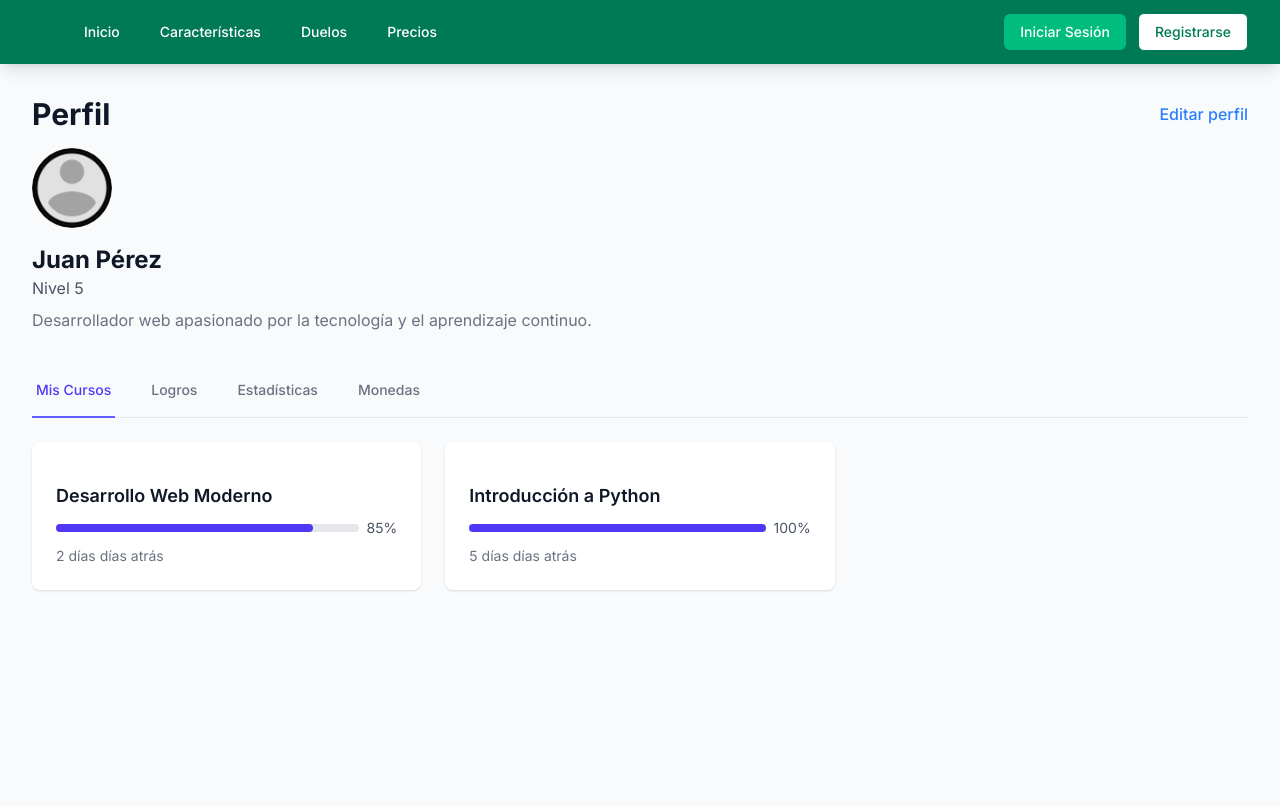
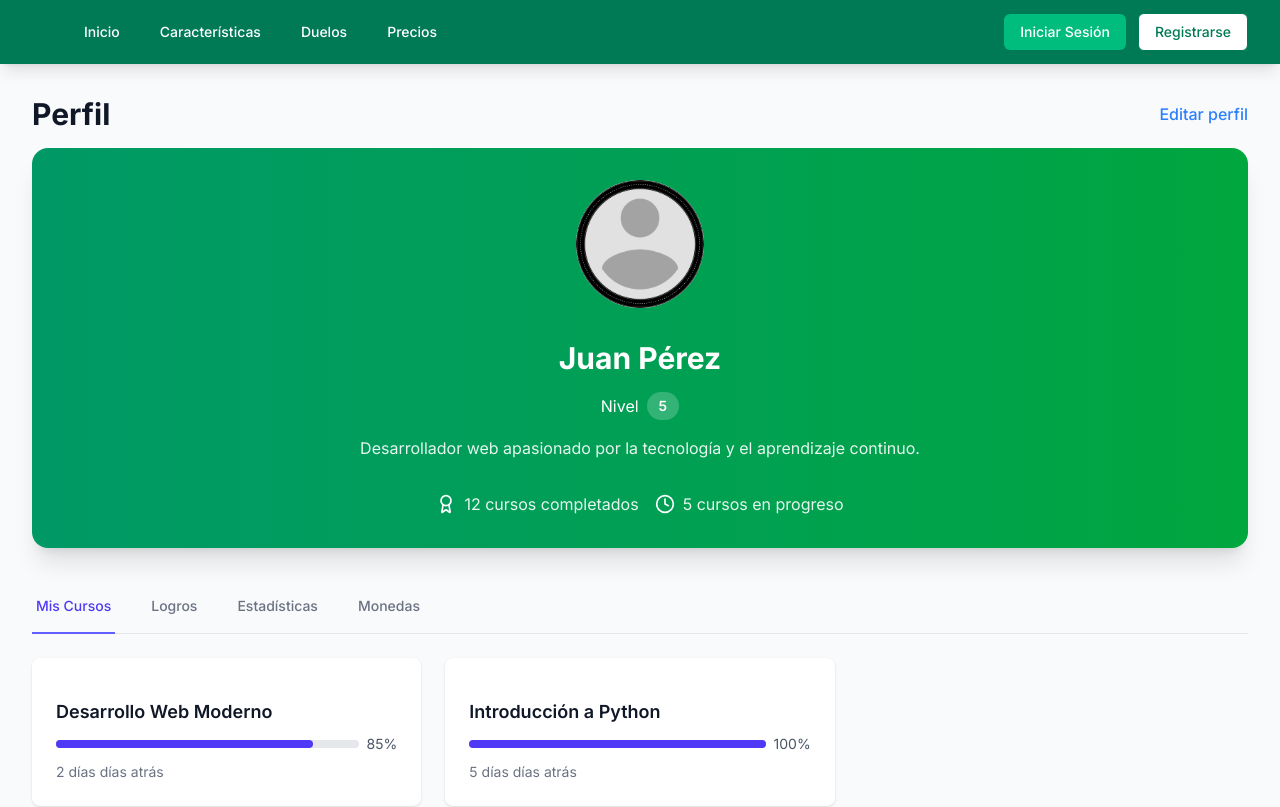
Before and after one commit to w1sec0d/CourseClash, a Next.js app in the folder frontend/: page /profile in a window 1280 px wide. Shown: the top 807 px of the page. Built offline with nearby package versions, Linux system fonts and the light colour scheme; grey boxes are pictures that could not be loaded.

Commit message:
Mejora vista del perfil

```diff
--- a/frontend/app/profile/page.tsx
+++ b/frontend/app/profile/page.tsx
@@ -205,10 +205,32 @@ const ProfilePage: React.FC = () => {
           <button className="text-blue-500 hover:text-blue-700 font-medium">Editar perfil</button>
         </div>
         <div className="mt-4 relative">
-          <ProfileImage />
-          <h2 className="mt-4 text-2xl font-bold text-gray-900">{mockProfile.name}</h2>
-          <p className="text-gray-600">Nivel {mockProfile.level}</p>
-          <p className="mt-2 text-gray-500">{mockProfile.bio}</p>
+          <motion.div
+            initial={{ opacity: 0, y: 20 }}
+            animate={{ opacity: 1, y: 0 }}
+            transition={{ duration: 0.5 }}
+            className="bg-gradient-to-r from-emerald-600 to-green-600 rounded-2xl p-8 shadow-xl transform hover:scale-105 transition-transform duration-300"
+          >
+            <div className="flex flex-col items-center text-center space-y-4">
+              <ProfileImage className="w-32 h-32 mb-4" />
+              <h2 className="text-3xl font-bold text-white">{mockProfile.name}</h2>
+              <div className="flex items-center space-x-2">
+                <span className="text-white">Nivel</span>
+                <span className="px-3 py-1 bg-white/20 rounded-full text-sm font-semibold text-white">{mockProfile.level}</span>
+              </div>
+              <p className="text-white/90">{mockProfile.bio}</p>
+              <div className="flex items-center justify-center space-x-4 mt-4">
+                <div className="flex items-center space-x-2">
+                  <Award className="h-5 w-5 text-white" />
+                  <span className="text-white/90">{mockProfile.completedCourses} cursos completados</span>
+                </div>
+                <div className="flex items-center space-x-2">
+                  <Clock className="h-5 w-5 text-white" />
+                  <span className="text-white/90">{mockProfile.enrolledCourses} cursos en progreso</span>
+                </div>
+              </div>
+            </div>
+          </motion.div>
         </div>
       </div>
 
```
